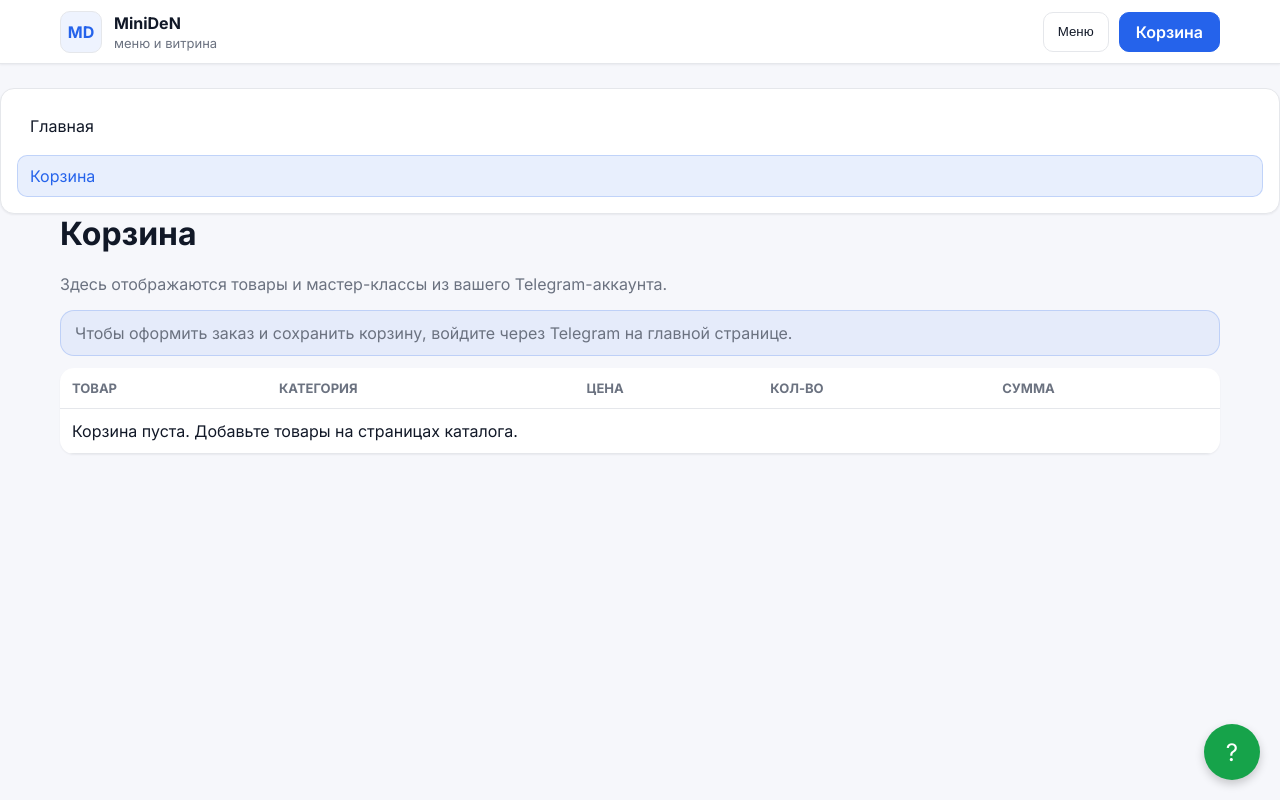
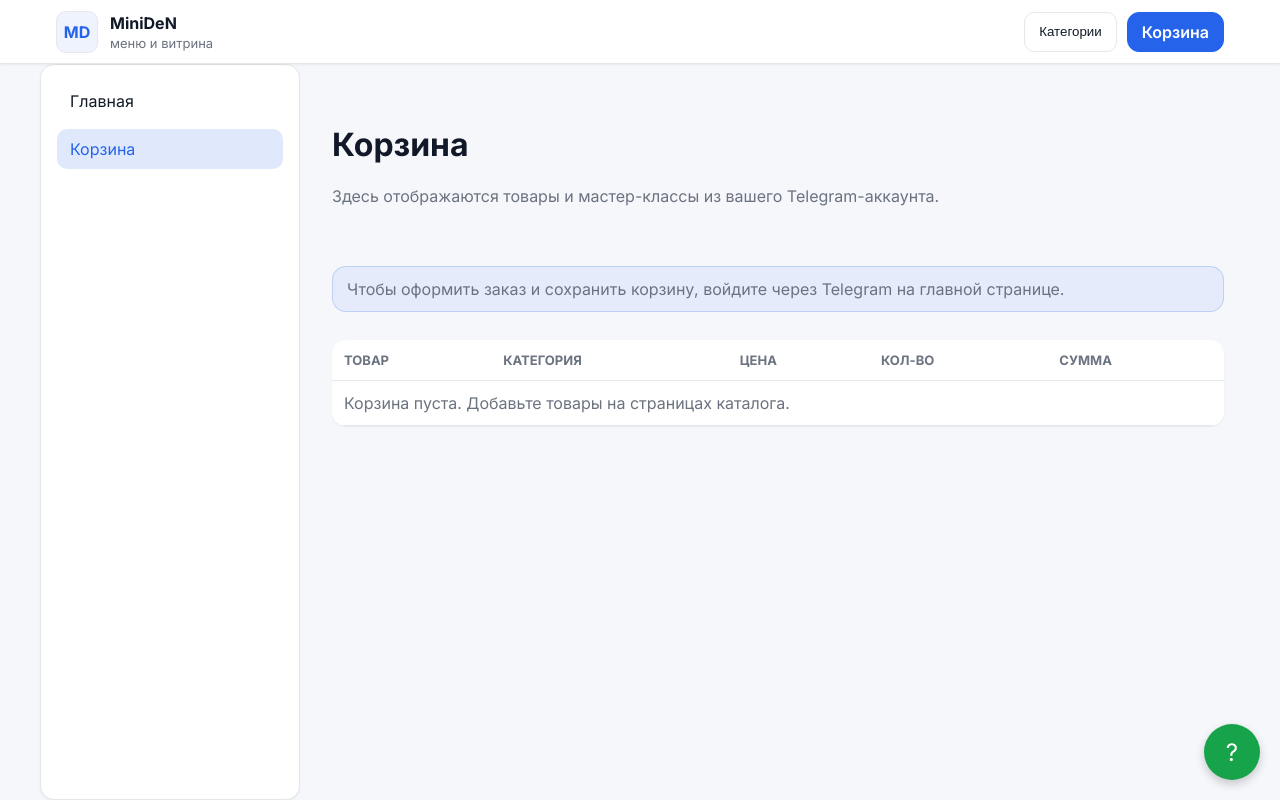
Before and after one commit to pangedza/miniden, a PHP site: page /cart.html in a window 1280 px wide. Run offline with PHP 8.4, Linux system fonts and the light colour scheme.

Commit message:
Align webapp layout with iiko-style grid

```diff
--- a/webapp/cart.html
+++ b/webapp/cart.html
@@ -25,12 +25,13 @@
         </div>
       </div>
       <div class="header-actions">
-        <button class="menu-toggle" aria-label="Открыть меню">Меню</button>
+        <button class="menu-toggle" aria-label="Открыть категории">Категории</button>
         <a class="btn cart-button" href="/cart">Корзина</a>
       </div>
     </div>
   </header>
 
+  <div class="site-container site-layout">
     <aside class="site-sidebar app-sidebar">
       <div class="sidebar-head">
         <div class="brand brand--inline" data-branding-block>
@@ -42,6 +43,7 @@
             <span data-branding-tagline class="muted">меню и витрина</span>
           </div>
         </div>
+        <button class="menu-close" aria-label="Закрыть меню">✕</button>
       </div>
       <div class="sidebar-section">
         <a href="/" class="category-link">Главная</a>
@@ -50,10 +52,7 @@
       </div>
     </aside>
 
-  <div class="app-sidebar-overlay"></div>
-  <div id="toast-container"></div>
-
-  <main class="site-container">
+    <main class="site-content">
       <div class="cart-header">
         <h1>Корзина</h1>
         <p class="muted">Здесь отображаются товары и мастер-классы из вашего Telegram-аккаунта.</p>
@@ -103,6 +102,10 @@
         </div>
       </div>
     </main>
+  </div>
+
+  <div class="app-sidebar-overlay"></div>
+  <div id="toast-container"></div>
 
   <script src="js/app.js?v=20251218"></script>
   <script src="js/api.js?v=20250605"></script>
--- a/webapp/css/theme.css
+++ b/webapp/css/theme.css
@@ -1,25 +1,45 @@
 :root {
-  --font-family: "Inter", system-ui, -apple-system, "Segoe UI", Roboto, Arial, sans-serif;
-  --color-page-bg: #f6f7fb;
-  --color-surface: #ffffff;
-  --color-text-primary: #111827;
-  --color-text-secondary: #6b7280;
-  --color-border: #e5e7eb;
-  --color-primary: #2563eb;
-  --color-primary-hover: #1d4ed8;
+  --font: "Inter", system-ui, -apple-system, "Segoe UI", Roboto, Arial, sans-serif;
+  --bg: #f6f7fb;
+  --surface: #ffffff;
+  --text: #111827;
+  --muted: #6b7280;
+  --border: #e5e7eb;
+  --primary: #2563eb;
+  --primaryHover: #1d4ed8;
+  --radiusSm: 10px;
+  --radiusMd: 14px;
+  --radiusLg: 18px;
+  --shadowSm: 0 1px 2px rgba(16, 24, 40, 0.06);
+  --shadowMd: 0 12px 24px rgba(16, 24, 40, 0.1);
+  --container: 1200px;
+  --headerH: 64px;
+  --sidebarW: 260px;
+  --gap: 16px;
+  --pad: 16px;
+
+  --font-family: var(--font);
+  --color-page-bg: var(--bg);
+  --color-surface: var(--surface);
+  --color-text-primary: var(--text);
+  --color-text-secondary: var(--muted);
+  --color-border: var(--border);
+  --color-primary: var(--primary);
+  --color-primary-hover: var(--primaryHover);
   --color-accent: #7c3aed;
   --color-success: #16a34a;
   --color-danger: #dc2626;
-  --radius-sm: 10px;
-  --radius-md: 14px;
-  --radius-lg: 18px;
-  --shadow-sm: 0 1px 2px rgba(16, 24, 40, 0.06);
-  --shadow-md: 0 12px 24px rgba(16, 24, 40, 0.1);
-  --container-max: 1200px;
-  --sidebar-width: 260px;
-  --gap: 16px;
+  --accent: var(--color-accent);
+  --radius-sm: var(--radiusSm);
+  --radius-md: var(--radiusMd);
+  --radius-lg: var(--radiusLg);
+  --shadow-sm: var(--shadowSm);
+  --shadow-md: var(--shadowMd);
+  --container-max: var(--container);
+  --sidebar-width: var(--sidebarW);
   --card-padding: 14px;
   --button-height: 40px;
+  --button-radius: 12px;
 
   --color-bg: var(--color-page-bg);
   --color-bg-card: var(--color-surface);
@@ -33,7 +53,7 @@
   --color-accent-danger: var(--color-danger);
   --shadow-strong: var(--shadow-md);
   --radius-card: var(--radius-md);
-  --radius-button: var(--radius-sm);
+  --radius-button: var(--button-radius);
 }
 
 * {
@@ -44,13 +64,14 @@ html,
 body {
   margin: 0;
   padding: 0;
+  height: 100%;
 }
 
 body {
   font-family: var(--font-family);
-  background: var(--color-page-bg);
-  color: var(--color-text-primary);
-  min-height: 100vh;
+  background: var(--bg);
+  color: var(--text);
+  min-height: 100%;
 }
 
 a {
@@ -71,15 +92,15 @@ img {
   width: 100%;
   max-width: var(--container-max);
   margin: 0 auto;
-  padding: 0 20px;
+  padding: 0 var(--pad);
 }
 
 .site-header {
   position: sticky;
   top: 0;
-  z-index: 1000;
-  height: 64px;
-  background: var(--color-surface);
+  z-index: 50;
+  height: var(--headerH);
+  background: var(--surface);
   border-bottom: 1px solid var(--color-border);
   box-shadow: var(--shadow-sm);
   display: flex;
@@ -166,8 +187,8 @@ button.btn {
   justify-content: center;
   gap: 8px;
   height: var(--button-height);
-  padding: 0 16px;
-  border-radius: var(--radius-sm);
+  padding: 0 14px;
+  border-radius: var(--button-radius);
   border: 1px solid var(--color-primary);
   background: var(--color-primary);
   color: #ffffff;
@@ -206,24 +227,34 @@ button.btn:hover {
   display: grid;
   grid-template-columns: var(--sidebar-width) minmax(0, 1fr);
   gap: var(--gap);
-  padding: 24px 0 32px;
+  padding: 0;
+  height: calc(100vh - var(--headerH));
 }
 
 .site-content {
   display: flex;
   flex-direction: column;
-  gap: 24px;
+  gap: var(--gap);
+  height: 100%;
+  overflow: auto;
+  padding: var(--pad);
+}
+
+.site-view {
+  display: flex;
+  flex-direction: column;
+  gap: var(--gap);
 }
 
 .site-sidebar {
-  background: var(--color-surface);
+  background: var(--surface);
   border: 1px solid var(--color-border);
   border-radius: var(--radius-md);
   box-shadow: var(--shadow-sm);
-  padding: 16px;
-  height: fit-content;
-  position: sticky;
-  top: 88px;
+  padding: var(--pad);
+  height: 100%;
+  overflow: auto;
+  position: static;
 }
 
 .sidebar-head {
@@ -258,6 +289,7 @@ button.btn:hover {
   display: flex;
   align-items: center;
   gap: 8px;
+  height: 40px;
   padding: 10px 12px;
   border-radius: var(--radius-sm);
   color: var(--color-text-primary);
@@ -265,14 +297,13 @@ button.btn:hover {
 }
 
 .category-link:hover {
-  border-color: var(--color-primary);
+  background: rgba(37, 99, 235, 0.08);
   color: var(--color-primary);
 }
 
 .category-link.is-active {
-  background: rgba(37, 99, 235, 0.1);
+  background: rgba(37, 99, 235, 0.14);
   color: var(--color-primary);
-  border-color: rgba(37, 99, 235, 0.2);
 }
 
 .nav-divider {
--- a/webapp/js/app.js
+++ b/webapp/js/app.js
@@ -65,6 +65,7 @@ function initSidebar() {
   const sidebar = document.querySelector('.app-sidebar');
   const overlay = document.querySelector('.app-sidebar-overlay');
   const toggle = document.querySelector('.menu-toggle');
+  const closeBtn = document.querySelector('.menu-close');
   const sidebarLinks = document.querySelectorAll('.app-sidebar a');
 
   const openSidebar = () => {
@@ -88,6 +89,7 @@ function initSidebar() {
 
   toggle?.addEventListener('click', toggleSidebar);
   overlay?.addEventListener('click', closeSidebar);
+  closeBtn?.addEventListener('click', closeSidebar);
   sidebarLinks.forEach((link) => link.addEventListener('click', closeSidebar));
 }
 
```
Also changed, not shown: other parts of webapp/css/theme.css (+37 -12 lines), webapp/index.html (+7 -15 lines), webapp/js/site_app.js (+4 -6 lines), README.txt. Lines whose indentation alone changed are shown as unchanged.
